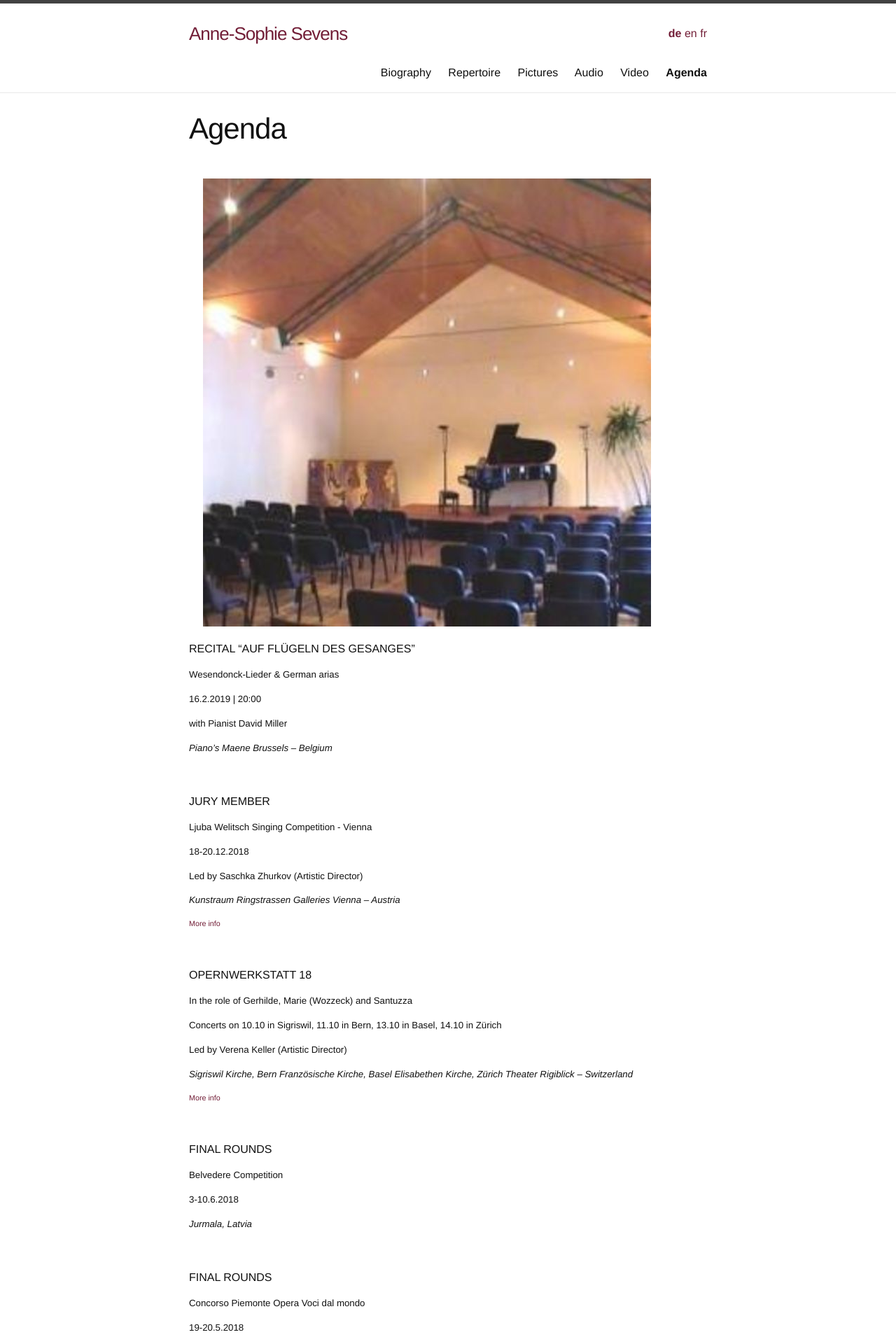
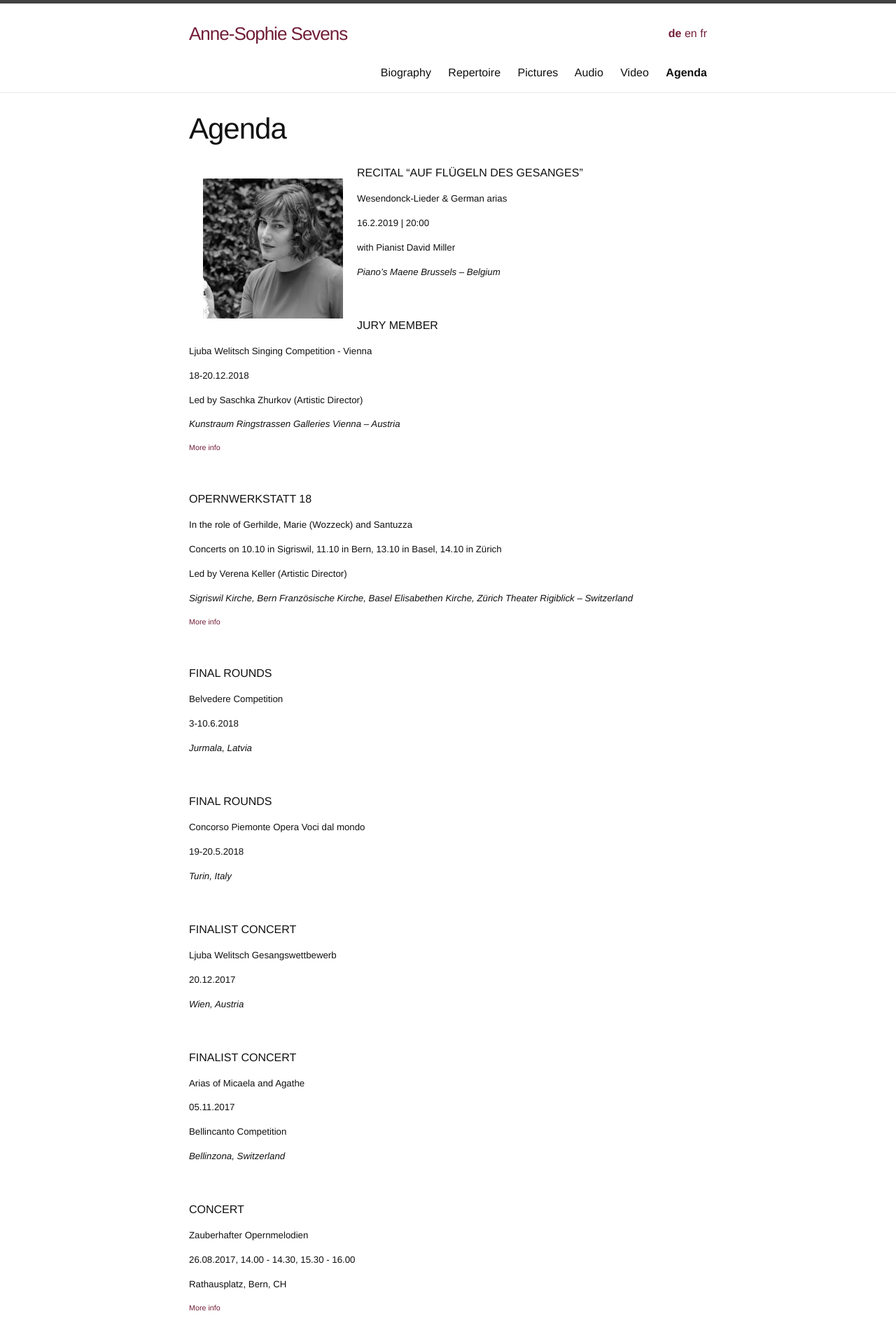
Before and after one commit to annesophie-sevens/annesophie-sevens.github.io, a Jekyll site: the page built from agenda-de.md, in a window 1280 px wide. Shown: the top 1920 px of the page at 70% size. Built offline with Jekyll 4.4.1, drawn with Linux system fonts in a browser that asks for light colours.

Commit message:
Update agenda-de.md

```diff
--- a/agenda-de.md
+++ b/agenda-de.md
@@ -5,7 +5,7 @@
 ref: agenda
 lang: de
 ---
-<img style="float: left; padding: 20px" src="/assets/gesanges.jpg">
+<img style="float: left; padding: 20px" src="/assets/bloem.jpg">
 
 RECITAL "AUF FLÜGELN DES GESANGES"
 
```
